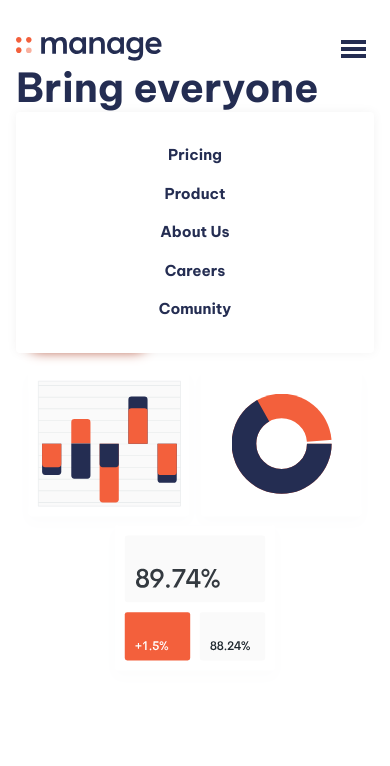
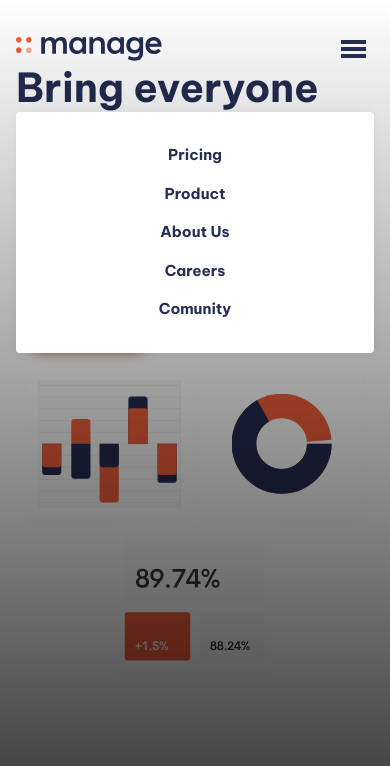
Before and after one commit to jarekucinski/rwd-practice-manage, a website built with Vite: page index.html in a window 390 px wide. Both pictures are taken after a click on the button "Menu". Shown: the top 766 px of the page. Built offline with nearby package versions, Linux system fonts and the light colour scheme.

Commit message:
finish mobile screen navigation

```diff
--- a/src/main.ts
+++ b/src/main.ts
@@ -1,4 +1,6 @@
 import { setupCounter } from './counter'
+
+const primaryHeader = document.querySelector('.primary-header')
 
 const navToggle = document.querySelector('.mobile-nav-toggle')
 const primaryNav = document.querySelector('.primary-navigation')
@@ -8,4 +10,5 @@ navToggle?.addEventListener('click', () => {
     ? navToggle.setAttribute('aria-expanded', 'false')
     : navToggle.setAttribute('aria-expanded', 'true')
   primaryNav?.toggleAttribute('data-visible')
+  primaryHeader?.toggleAttribute('data-overlay')
 })
--- a/src/style.css
+++ b/src/style.css
@@ -265,7 +265,7 @@ body {
 
 /* navigation */
 .primary-header {
-  margin-top: var(--size-700);
+  padding-top: var(--size-700);
 }
 
 .nav-wrapper {
@@ -294,13 +294,13 @@ body {
     box-shadow: 0 0 0.75em rgb(0, 0, 0, 0.05);
   }
 
-  /* .primary-navigation::after {
+  .primary-header[data-overlay]::before {
     content: '';
     position: fixed;
-    z-index: -1;
+    z-index: 0;
     inset: 0;
-    background-image: linear-gradient(red, blue);
-  } */
+    background-image: linear-gradient(rgb(0 0 0 / 0), rgb(0 0 0 / 0.8));
+  }
 
   .nav-list {
     display: grid;
@@ -330,6 +330,7 @@ body {
     background: transparent;
     border: 0;
     padding: 0.5rem;
+    z-index: 1;
   }
 
   .mobile-nav-toggle .icon-close {
```
